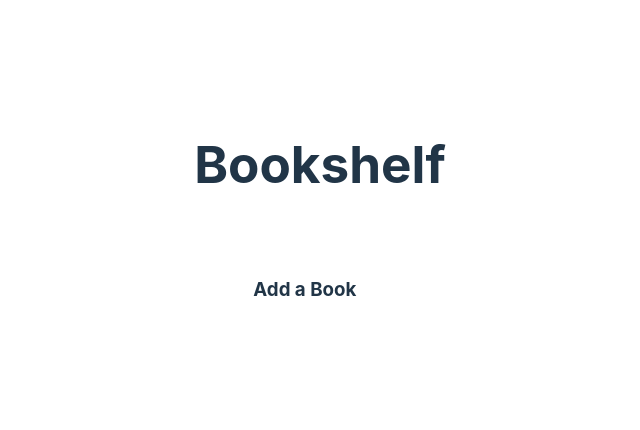
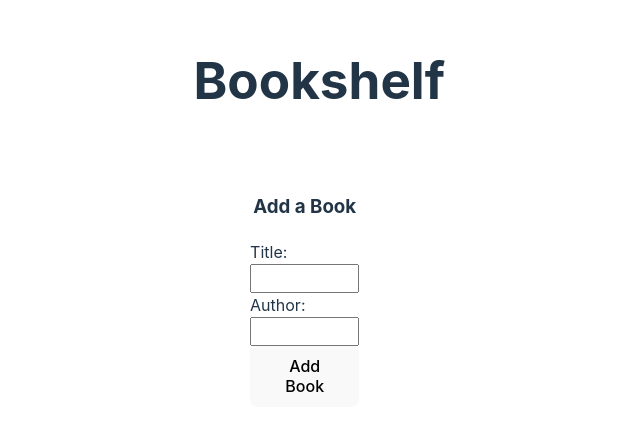
Before and after one commit to jonas060831/controlled-forms-in-react-lab, a React (Vite) app: page / in a window 1280 px wide. Shown: the part 162-592 px from the top of the page, without its empty margins (320-960 px from the left). Built offline with nearby package versions, Linux system fonts and the light colour scheme.

Commit message:
amendment on handleInputChange to not delete the previous state value

```diff
--- a/src/Bookshelf.jsx
+++ b/src/Bookshelf.jsx
@@ -18,9 +18,10 @@
     //call event.target.name which is equivalent to some input with a name
     // and its value event.target.value also equates to input with value property
 
-    const newBook = { [event.target.name]: event.target.value }
-
-    setNewBook(newBook)
+    //needs to access previous value so i updated the code to this
+    setNewBook(prevValue => {
+        return {...prevValue, [event.target.name]: event.target.value }
+    })
 
   }
 
@@ -45,6 +46,29 @@
         <div className="formDiv">
             <h3>Add a Book</h3>
             {/* Form will go here */}
+
+            <form onSubmit={handleSubmit}>
+
+                <label htmlFor="title">Title:</label>
+                <input
+                 type="text"
+                 name="title"
+                 value={newBook.title}
+                 onChange={handleInputChange}
+                />
+
+                <label htmlFor="author">Author:</label>
+                <input
+                 type="text"
+                 name="author"
+                 value={newBook.author}
+                 onChange={handleInputChange}
+                />
+
+                <button type="submit">Add Book</button>
+
+            </form>
+
         </div>
         <div className="bookCardsDiv">{/* Book cards will display here */}</div>
     </div>
```
